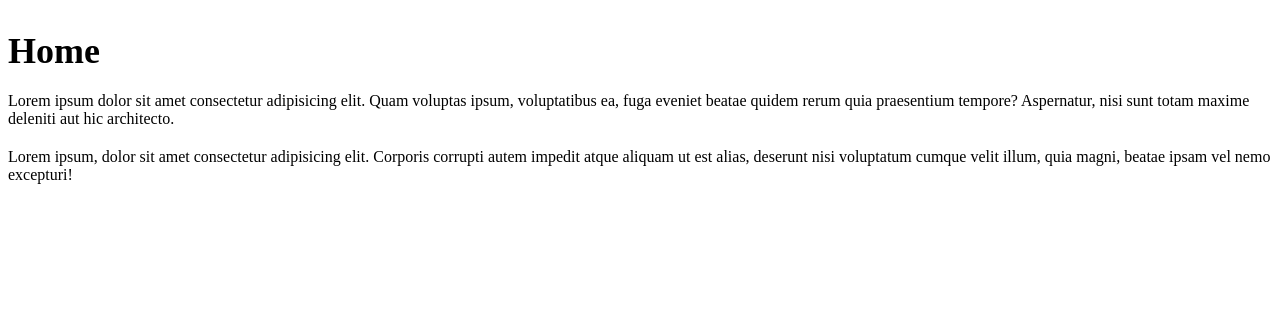
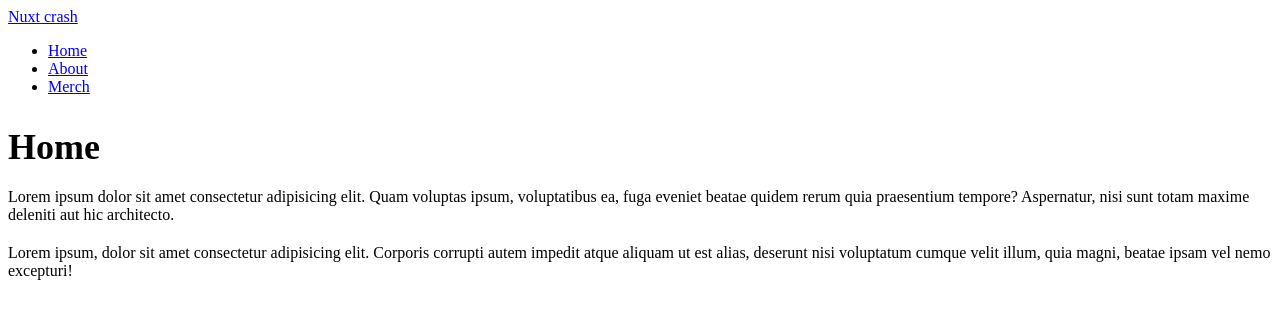
Before and after one commit to ericc70/nuxt-crash-test, a Nuxt app: page / in a window 1280 px wide. Shown: the top 318 px of the page. Built offline with nearby package versions, Linux system fonts and the light colour scheme.

Commit message:
nuxtLink

```diff
--- a/pages/index.vue
+++ b/pages/index.vue
@@ -1,4 +1,15 @@
 <template>
+  <header>
+      <nav>
+        <NuxtLink to="/">Nuxt crash</NuxtLink>
+        <ul >
+          <li><NuxtLink to="/">Home</NuxtLink></li>
+          <li><NuxtLink to="/about">About</NuxtLink></li>
+          <li><NuxtLink to="/products">Merch</NuxtLink></li>
+        </ul>
+
+      </nav>
+    </header>
   <section>
     <h2>Home</h2>
     <p>
```
